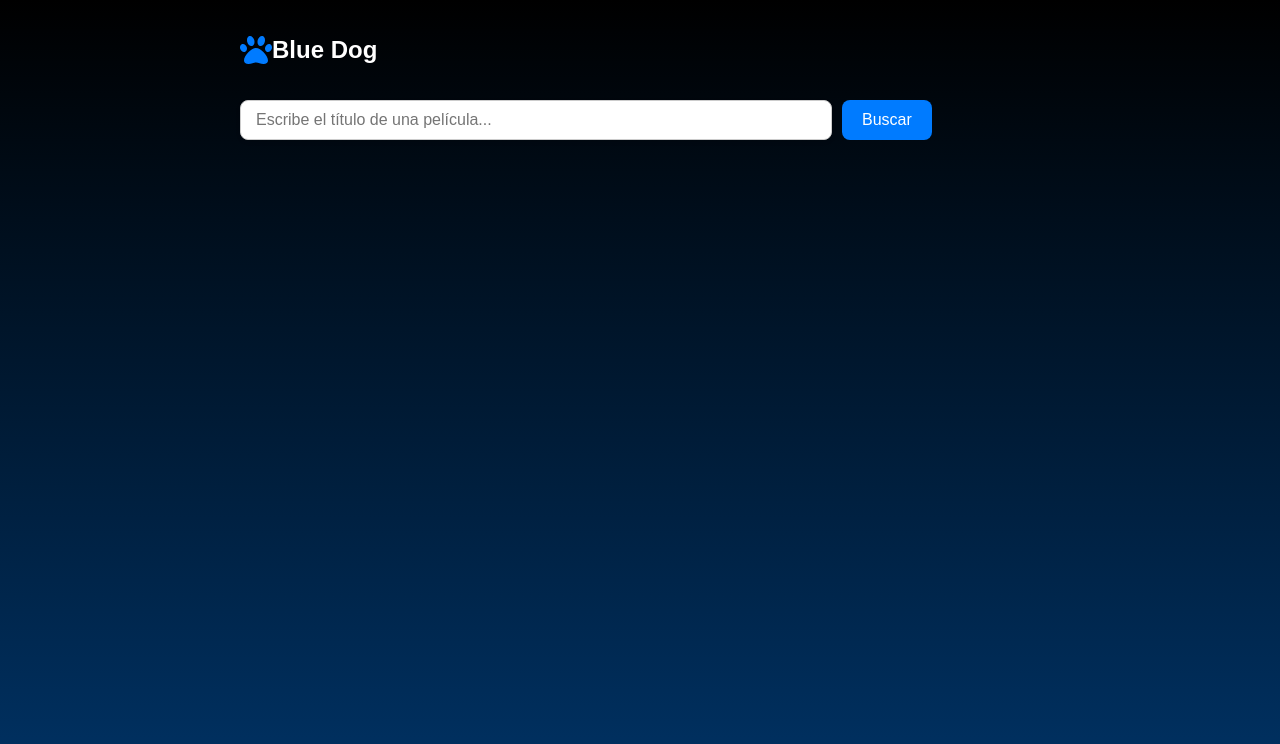
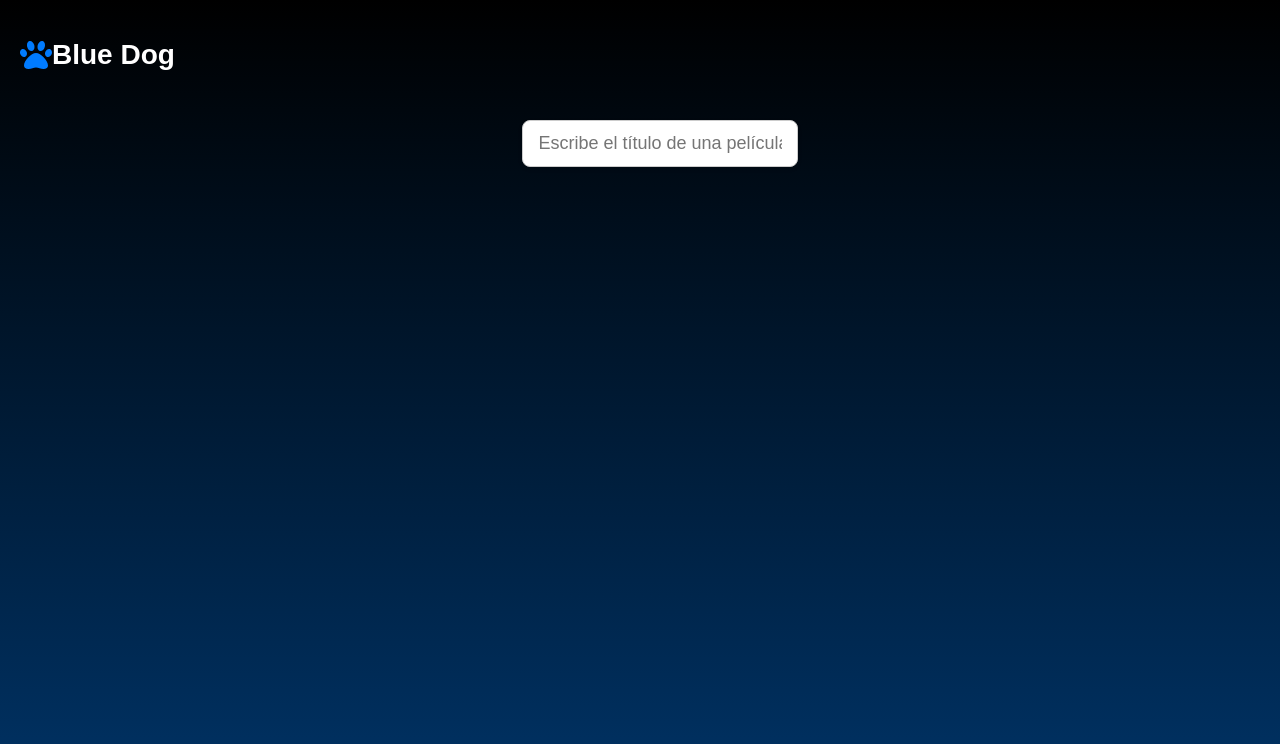
Before and after one commit to CharlyLP04/Actividad-Meilisearch2.0, a React (Create React App) app: page / in a window 1280 px wide. Shown: the top 744 px of the page. Built offline with nearby package versions, Linux system fonts and the light colour scheme; what meilisearch would draw is missing.

Commit message:
arreglos de css  3.0
agregue un useEffect que ejecuta la búsqueda cada vez que se actualiza el estado query: para no esta dandole en buscar

```diff
--- a/src/App.css
+++ b/src/App.css
@@ -3,20 +3,25 @@ body {
     padding: 0;
     height: 100vh;
     background: linear-gradient(to bottom, #000000, #003366);
+    display: flex;
+    flex-direction: column;
+    align-items: center;
   }
 
   .app-container {
     font-family: Arial, sans-serif;
     padding: 20px;
-    max-width: 800px;
-    margin: 0 auto;
+    max-width: 900px;
     color: white;
+    width: 100%;
   }
 
   .header {
     display: flex;
     align-items: center;
-    margin-bottom: 20px;
+    position: absolute;
+    top: 20px;
+    left: 20px;
   }
 
   .logo-icon {
@@ -26,22 +31,26 @@ body {
   }
 
   .title {
-    font-size: 24px;
+    font-size: 28px;
     color: white;
   }
 
   .search-container {
     display: flex;
-    margin-bottom: 20px;
+    align-items: center;
+    justify-content: center;
+    width: 100%;
+    margin-top: 100px; /* Alinea con el logo y el título */
   }
 
   .search-input {
-    width: 70%;
-    padding: 10px 15px;
-    font-size: 16px;
+    width: 80%;
+    padding: 12px 15px;
+    font-size: 18px;
     border: 1px solid #ccc;
     border-radius: 8px;
     box-shadow: 0 2px 4px rgba(0, 0, 0, 0.1);
+    transition: all 0.3s ease;
   }
 
   .search-input:focus {
@@ -52,8 +61,8 @@ body {
   .search-button {
     display: flex;
     align-items: center;
-    padding: 10px 20px;
-    font-size: 16px;
+    padding: 12px 25px;
+    font-size: 18px;
     background-color: #007bff;
     color: #fff;
     border: none;
@@ -66,11 +75,6 @@ body {
   .search-button:hover {
     background-color: #0056b3;
     transform: scale(1.05);
-  }
-
-  .search-icon {
-    margin-right: 8px;
-    font-size: 18px;
   }
 
   .error-message {
@@ -88,24 +92,26 @@ body {
   .result-item {
     display: flex;
     align-items: flex-start;
-    background: rgba(255, 255, 255, 0.1); /* Fondo translúcido gris */
-    margin-bottom: 15px;
-    padding: 15px;
-    border-radius: 10px;
-    box-shadow: 0 2px 4px rgba(0, 0, 0, 0.1);
-    transition: transform 0.2s ease, box-shadow 0.2s ease;
+    background: rgba(255, 255, 255, 0.1);
+    margin-bottom: 20px;
+    padding: 20px;
+    border-radius: 12px;
+    box-shadow: 0 4px 6px rgba(0, 0, 0, 0.2);
+    transition: transform 0.2s ease, box-shadow 0.3s ease;
+    max-width: 900px;
+    width: 100%;
   }
 
   .result-item:hover {
     transform: translateY(-5px) scale(1.02);
-    box-shadow: 0 4px 8px rgba(0, 0, 0, 0.2);
+    box-shadow: 0 6px 12px rgba(0, 0, 0, 0.3);
   }
 
   .poster {
-    width: 100px;
-    height: 150px;
+    width: 130px;
+    height: 200px;
     object-fit: cover;
-    border-radius: 8px;
+    border-radius: 10px;
     margin-right: 20px;
   }
 
@@ -117,14 +123,19 @@ body {
   }
 
   .result-item strong {
-    font-size: 18px;
-    color: #00b0ff; /* Título en azul claro */
+    font-size: 20px;
+    color: #00b0ff;
     margin-bottom: 10px;
-    text-shadow: 1px 1px 3px rgba(0, 0, 0, 0.2);
+    text-shadow: 1px 1px 4px rgba(0, 0, 0, 0.3);
   }
 
   .result-item p {
-    margin: 5px 0 0 0;
-    color: #f8f5f5;
-    font-size: 16px; /* Aumento del tamaño de la descripción */
+    margin: 10px 0 0 0;
+    color: #ccc;
+    font-size: 18px;
   }
+
+  .result-item span {
+    font-size: 16px;
+    color: #ccc;
+  }
--- a/src/App.tsx
+++ b/src/App.tsx
@@ -1,6 +1,6 @@
-import React, { useState } from 'react';
+import React, { useState, useEffect } from 'react';
 import { MeiliSearch } from 'meilisearch';
-import { FaPaw } from 'react-icons/fa'; // Icono de huella
+import { FaPaw } from 'react-icons/fa'; // Ícono de huella
 import './App.css';
 
 const client = new MeiliSearch({
@@ -12,12 +12,10 @@ const App = () => {
   const [query, setQuery] = useState('');
   const [resultados, setResultados] = useState([]);
   const [error, setError] = useState(null);
+  const [focused, setFocused] = useState(false);
 
   const manejarBusqueda = async () => {
-    if (!query.trim()) {
-      setError('Por favor ingresa un título.');
-      return;
-    }
+    if (query.trim()) {
       try {
         setError(null);
         const index = client.index('movies');
@@ -25,40 +23,42 @@ const App = () => {
         setResultados(hits);
       } catch (err) {
         console.error('Error al buscar:', err);
-      setError('No se pudo realizar la búsqueda.');
+        setError('No se pudo realizar la búsqueda');
+      }
+    } else {
+      setResultados([]);
     }
   };
+
+  useEffect(() => {
+    manejarBusqueda();  // Ejecutar la búsqueda cada vez que el query cambie
+  }, [query]);
 
   return (
     <div className="app-container">
       <header className="header">
-        <FaPaw size="2rem" style={{ color: '#007bff' }} /> {/* Ícono de huella en azul */}
+        <FaPaw size="2rem" style={{ color: '#007bff' }} />
         <h1 className="title">Blue Dog</h1>
       </header>
-      <div className="search-container">
+      <div className={`search-container ${focused ? 'focused' : ''}`}>
         <input
           type="text"
           placeholder="Escribe el título de una película..."
           value={query}
           onChange={(e) => setQuery(e.target.value)}
           className="search-input"
+          onFocus={() => setFocused(true)}
+          onBlur={() => setFocused(false)}
         />
-        <button onClick={manejarBusqueda} className="search-button">
-          Buscar
-        </button>
       </div>
       {error && <p className="error-message">{error}</p>}
       <ul className="results-list">
         {resultados.map(({ id, title, genres, poster, overview }) => (
           <li key={id} className="result-item">
-            <img
-              src={poster || 'https://via.placeholder.com/80x120?text=Sin+imagen'}
-              alt={title || 'Sin título'}
-              className="poster"
-            />
+            <img src={poster} alt={title} className="poster" />
             <div>
               <strong>{title || 'Sin título'}</strong>
-              <p>{genres ? genres.join(', ') : 'Sin género'}</p> {/* Mostrar géneros */}
+              <span>{genres || 'Sin género'}</span>
               <p>{overview || 'Sin descripción'}</p>
             </div>
           </li>
```
Lines whose indentation alone changed are shown as unchanged.
